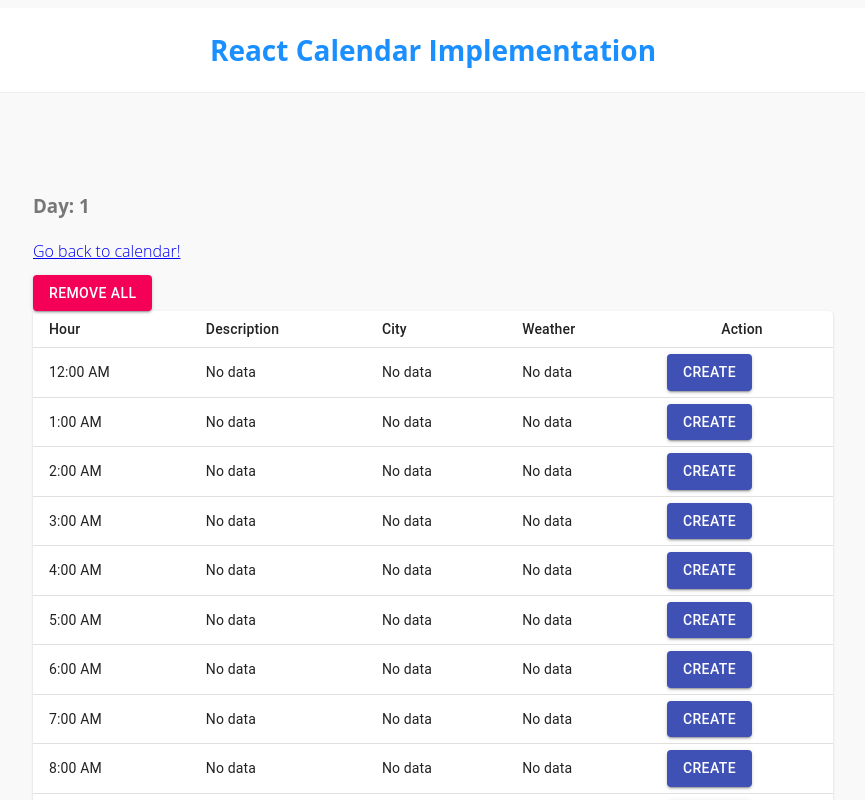
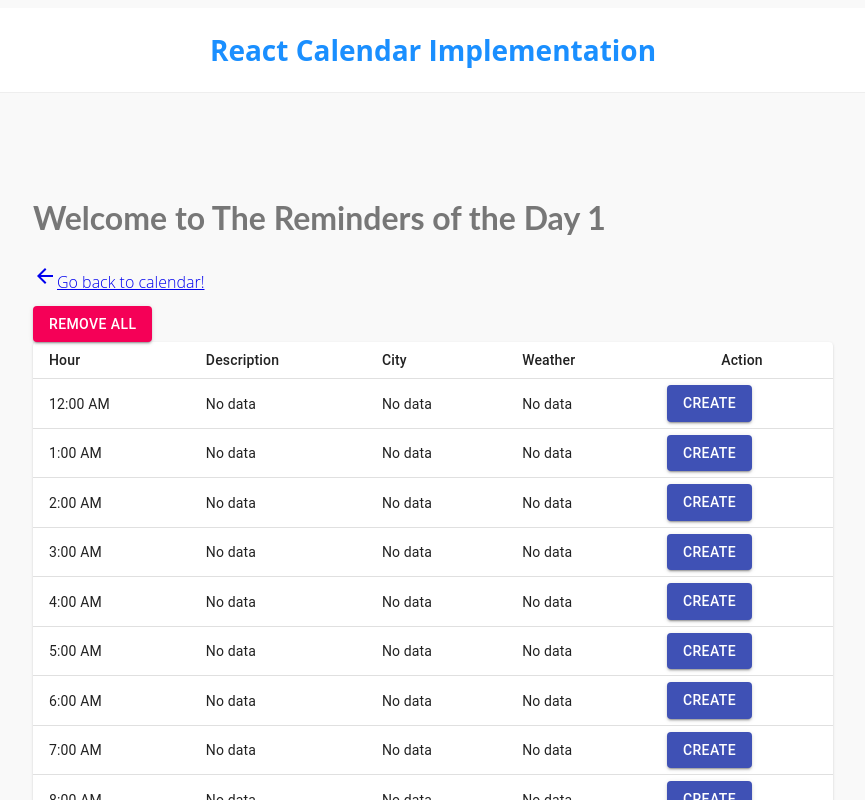
Before and after one commit to sbontop/jobsity-react-calendar, a React (Create React App) app: page /day/1 in a window 1280 px wide. Shown: the top 800 px of the page, without its empty margins (207-1072 px from the left). Built offline with nearby package versions, Linux system fonts and the light colour scheme.

Commit message:
add arrow icon to go back to calendar

```diff
--- a/src/components/Day.jsx
+++ b/src/components/Day.jsx
@@ -20,6 +20,7 @@ import MenuItem from "@material-ui/core/MenuItem";
 
 
 import { hours } from "../extras/DayHelper";
+import { ArrowBack } from "@material-ui/icons";
 
 function getModalStyle() {
   const top = 50
@@ -369,11 +370,10 @@ function Day() {
   return (
     <div className={classes.root}>
       <Grid container spacing={3}>
-
         <Grid item xs>
-          <h3>Day: {id}</h3>
+        <h1>Welcome to The Reminders of the Day {id}</h1>
           <Link to="/">
-            <span>Go back to calendar!</span>
+            <ArrowBack /><span>Go back to calendar!</span>
           </Link>
         </Grid>
 
```
